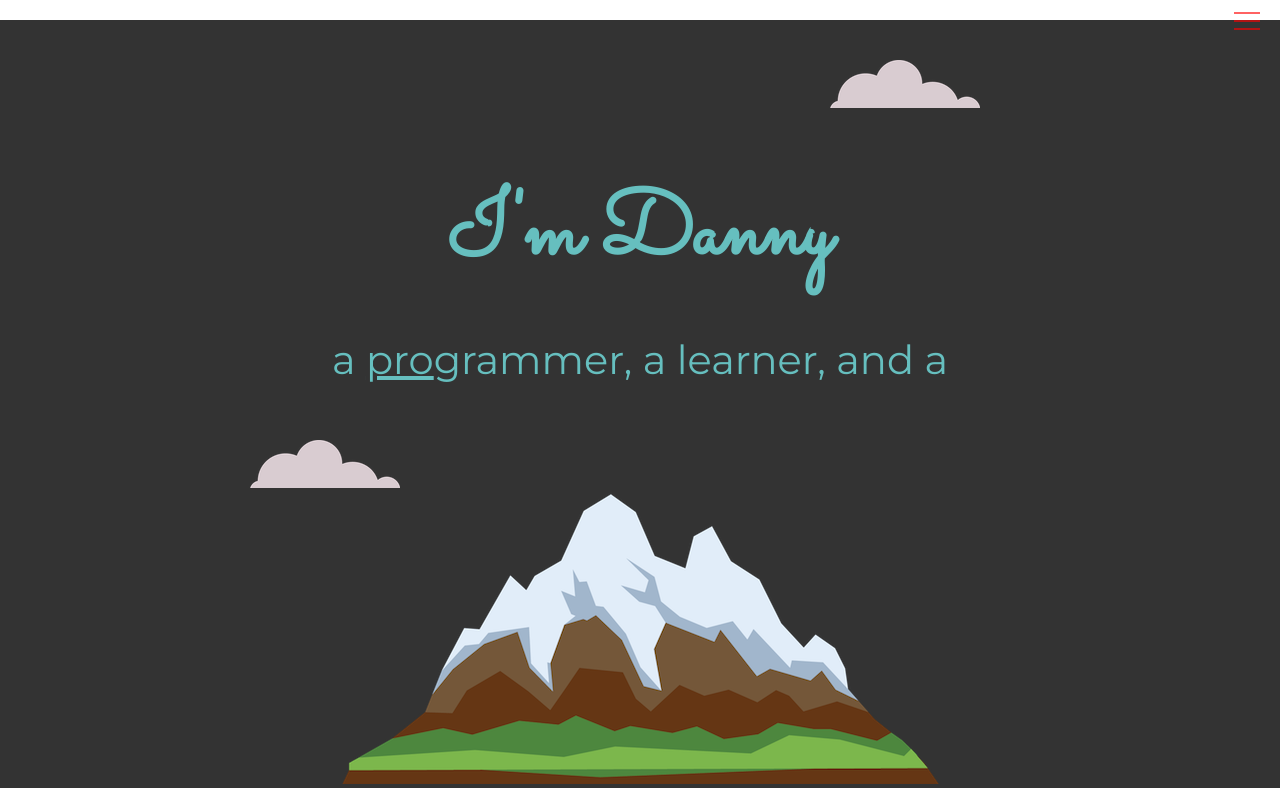
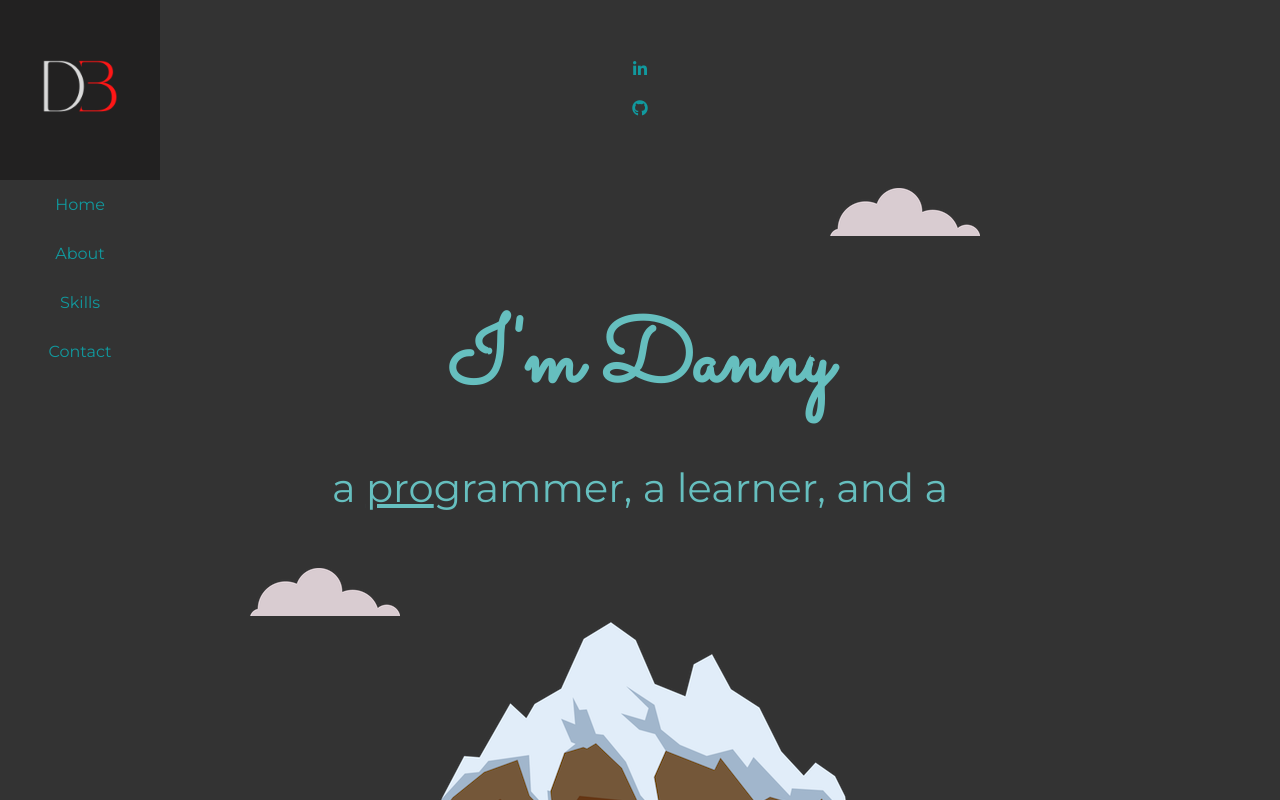
Before and after one commit to CarbonCallous/Learn2Code, a plain HTML site: page Web Dev/Portfolio/index.html in a window 1280 px wide. Shown: the top 800 px of the page. Drawn offline with Linux system fonts and the light colour scheme.

Commit message:
changes to menu in css

```diff
--- a/Web Dev/Portfolio/CSS/styles.css
+++ b/Web Dev/Portfolio/CSS/styles.css
@@ -1,7 +1,7 @@
 @import url('https://fonts.googleapis.com/css2?family=Merriweather&display=swap');
 @import url('https://fonts.googleapis.com/css2?family=Merriweather&family=Montserrat&display=swap');
 @import url('https://fonts.googleapis.com/css2?family=Merriweather&family=Montserrat&family=Sacramento&display=swap');
-#menu_toggle {
+/* #menu_toggle {
     opacity:0;
   }
 
@@ -78,7 +78,8 @@
 
   .menu_item:hover {
   background-color: #cfd8dc;
-  }
+  } */
+
 
 body {
     margin: 0;
@@ -228,12 +229,65 @@ h3 {
   }
 
   .social {
-    background-color: #66bfbf;
-    margin-top: 100px;
+    background-color: #333;
+
     padding: 50px 0 20px;
   }
 
   @media (min-width: 730px) {
 
+    .menu {
+        text-align: center;
+        background-color: #333;
+        width: 10rem;
+        position: fixed;
+        left: 0;
+        top: 0;
+        right: auto;
+        bottom: 0;
+        display: flex;
+        z-index: 3;
+        -webkit-box-orient: vertical;
+        -webkit-box-direction: normal;
+        flex-direction: column;
+        -webkit-box-pack: justify;
 
+
+
+    }
+    .logo-container {
+        background-color: #222121;
+        padding: 10px 0;
+    }
+
+   .menuLogo {
+        background-color: #222121;
+        margin: 30px;
+        display: flex;
+       flex-direction: column;
+       -webkit-box-align: center;
+       -webkit-box-pack: center;
+
+   }
+
+   .menu_box{
+    padding: 100px 0;
+   }
+
+   .menu_item {
+        margin: 15px 0;
+        width: 100%;
+        background-color: #333;
+        text-align: center;
+
+   }
+
+   .social {
+    background-color: #333;
+    display: flex;
+    flex-direction: column;
+    -webkit-box-align: center;
+    -webkit-box-pack: center;
+    /* padding: 50px 0 20px; */
+  }
 }
--- a/Web Dev/Portfolio/index.html
+++ b/Web Dev/Portfolio/index.html
@@ -12,17 +12,27 @@
 </head>
 <body>
     <div class="menu">
-      <input id="menu_toggle" type="checkbox" />
+      <!-- <input id="menu_toggle" type="checkbox" />
             <label class="menu_btn" for="menu_toggle">
                 <span></span>
-            </label>
+            </label> -->
+            <div class="logo-container">
+            <div class="menuLogo">
+              <img class=imglogo src="images\D (1).png" alt="DB Logo">
+            </div>
 
-            <ul class="menu_box">
-                <li><a class="menu_item" href="index.html">Home</a></li>
-                <li><a class="menu_item" href="#">About</a></li>
-                <li><a class="menu_item" href="#">Skills</a></li>
-                <li><a class="menu_item" href="#">Contact</a></li>
-            </ul>
+            </div class="menu_box">
+                <a class="menu_item" href="index.html">Home</a>
+                <a class="menu_item" href="#">About</a>
+                <a class="menu_item" href="#">Skills</a>
+                <a class="menu_item" href="#">Contact</a>
+
+          </div>
+
+            <div class="social">
+              <a class="footer-link" href="https://www.linkedin.com/"><i class="fa-brands fa-linkedin-in"></i></a>
+              <a class="footer-link" href="https://github.com/dannybowie/"><i class="fa-brands fa-github"></i></a>
+            </div>
 
     </div>
     <div class="top">
@@ -57,7 +67,7 @@
 
           <div class="skill-row">
             <img class="chilli-img" src="images\chillies.png" alt="chillies">
-            <h3>Lorem & Ipsum</h3>
+            <h3>Data Analysis</h3>
             <p class="chilli-description">Lorem ipsum dolor sit amet, quis in duis, iaculis id felis. Consectetuer vestibulum, nunc urna lectus, erat ligula. Hendrerit nam, lectus ante, ut lorem eros.</p>
           </div>
         </div>
@@ -71,9 +81,7 @@
       </div>
 
 
-      <div class="social">
-        <a class="footer-link" href="https://www.linkedin.com/"><i class="fa-brands fa-linkedin-in"></i></a>
-        <a class="footer-link" href="https://github.com/dannybowie/"><i class="fa-brands fa-github"></i></a>
+      <div class="footer">
         <p class="copyright">2022© Danny Bowie.</p>
       </div>
 
```
Also changed, not shown: Web Dev/Portfolio/images/angela.png (deleted), Web Dev/Portfolio/images/chillies.png (deleted).
